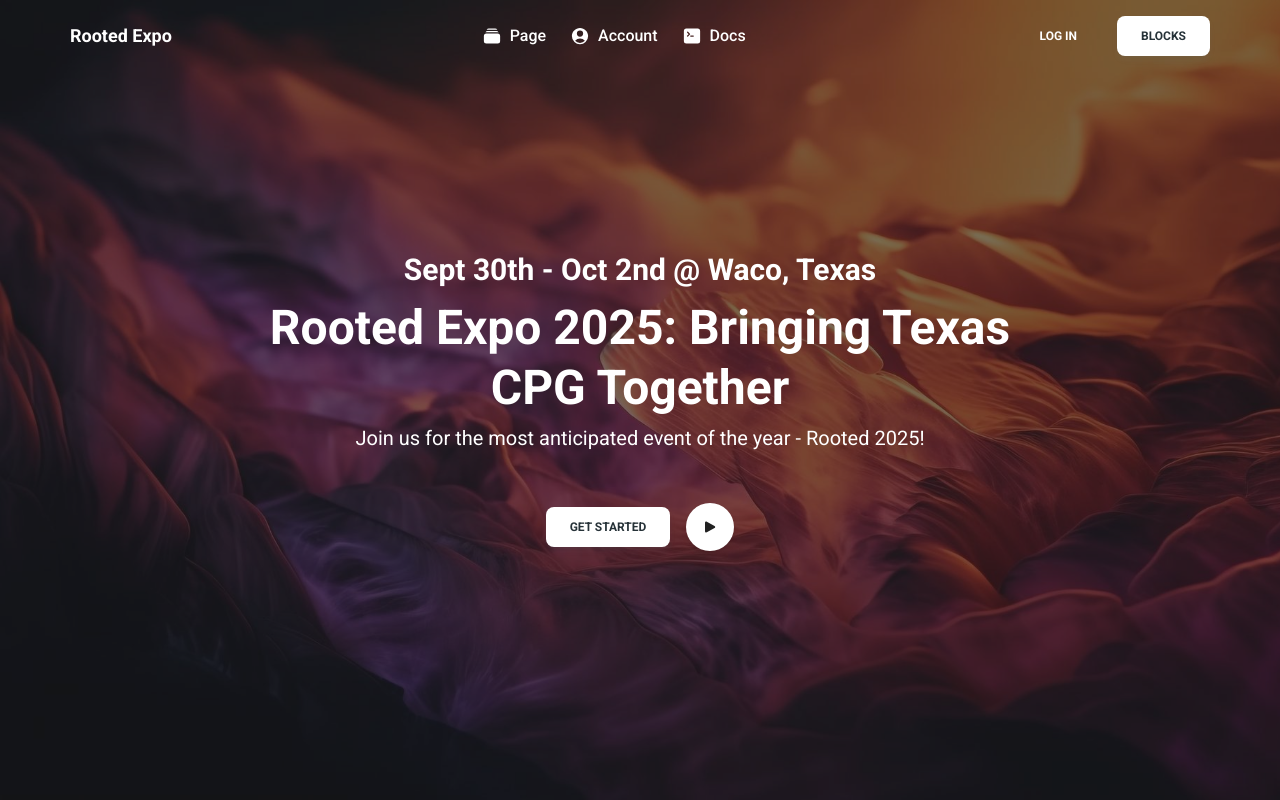
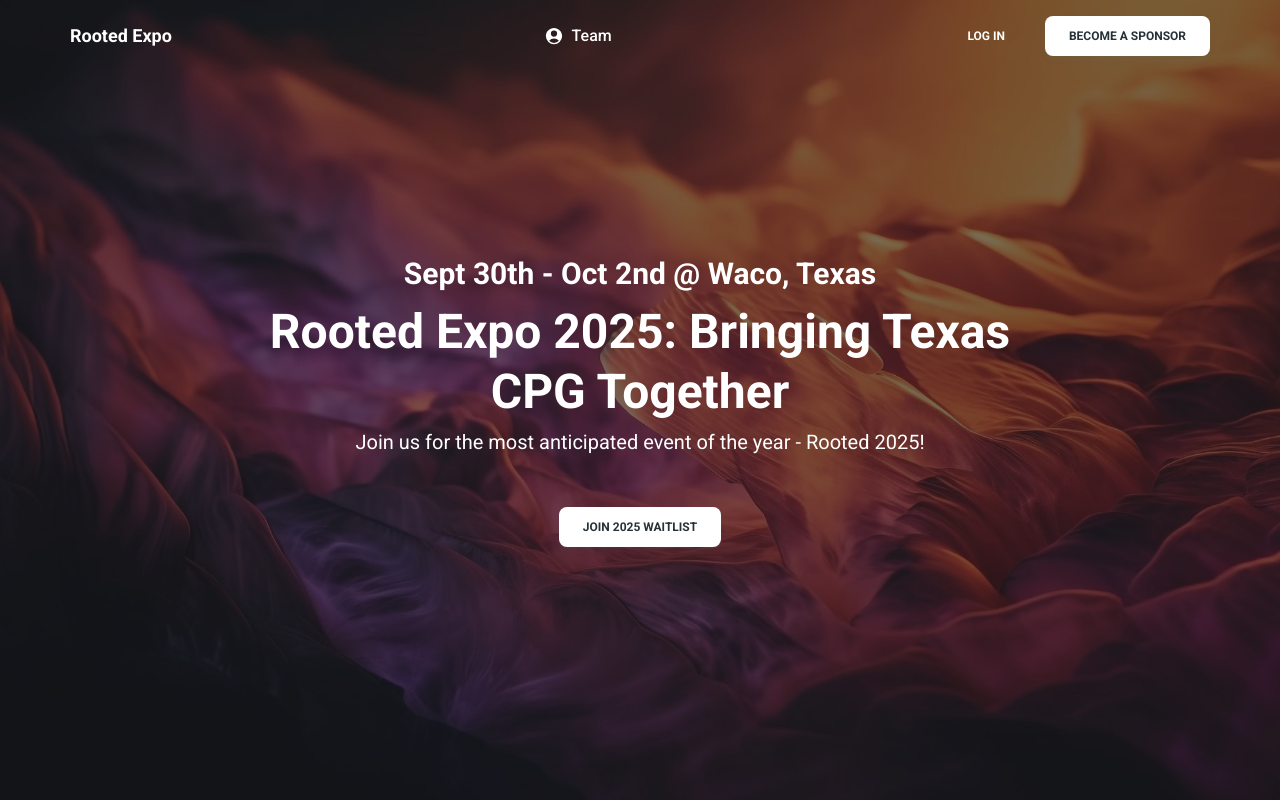
Before and after one commit to maxca17/rooted, a Next.js app: page / in a window 1280 px wide. Shown: the top 800 px of the page. Built offline with nearby package versions, Linux system fonts and the light colour scheme.

Commit message:
updates for hero and navbar

```diff
--- a/src/app/hero.tsx
+++ b/src/app/hero.tsx
@@ -9,26 +9,49 @@ function Hero() {
     <div className="absolute inset-0 h-full w-full bg-gray-900/60" />
     <div className="grid min-h-screen px-8">
       <div className="container relative z-10 my-auto mx-auto grid place-items-center text-center">
-        <Typography variant="h3" color="white" className="mb-2">
+        <Typography
+          variant="h3"
+          color="white"
+          className="mb-2"
+          placeholder="Hero Title"
+          onPointerEnterCapture={() => {}}
+          onPointerLeaveCapture={() => {}}
+        >
           Sept 30th - Oct 2nd @ Waco, Texas
         </Typography>
-        <Typography variant="h1" color="white" className="lg:max-w-3xl">
+        <Typography
+          variant="h1"
+          color="white"
+          className="lg:max-w-3xl"
+          placeholder="Hero Subtitle"
+          onPointerEnterCapture={() => {}}
+          onPointerLeaveCapture={() => {}}
+        >
           Rooted Expo 2025: Bringing Texas CPG Together
         </Typography>
         <Typography
           variant="lead"
           color="white"
           className="mt-1 mb-12 w-full md:max-w-full lg:max-w-2xl"
+          placeholder="Hero Description"
+          onPointerEnterCapture={() => {}}
+          onPointerLeaveCapture={() => {}}
         >
           Join us for the most anticipated event of the year - Rooted 2025!
         </Typography>
         <div className="flex items-center gap-4">
-          <Button variant="gradient" color="white">
-            Get started
+          <Button
+            variant="gradient"
+            color="white"
+            placeholder="Join Waitlist"
+            onPointerEnterCapture={() => {}}
+            onPointerLeaveCapture={() => {}}
+          >
+            Join 2025 Waitlist
           </Button>
-          <IconButton className="rounded-full bg-white p-6">
+          {/* <IconButton className="rounded-full bg-white p-6">
             <PlayIcon className="h-4 w-4 text-gray-900" />
-          </IconButton>
+          </IconButton> */}
         </div>
       </div>
     </div>
--- a/src/components/navbar.tsx
+++ b/src/components/navbar.tsx
@@ -29,6 +29,9 @@ function NavItem({ children, href }: NavItemProps) {
         target={href ? "_blank" : "_self"}
         variant="paragraph"
         className="flex items-center gap-2 font-medium"
+        placeholder="NavItem Placeholder"
+        onPointerEnterCapture={() => {}}
+        onPointerLeaveCapture={() => {}}
       >
         {children}
       </Typography>
@@ -37,19 +40,19 @@ function NavItem({ children, href }: NavItemProps) {
 }
 
 const NAV_MENU = [
+  // {
+  //   name: "Page",
+  //   icon: RectangleStackIcon,
+  // },
   {
-    name: "Page",
-    icon: RectangleStackIcon,
-  },
-  {
-    name: "Account",
+    name: "Team",
     icon: UserCircleIcon,
   },
-  {
-    name: "Docs",
-    icon: CommandLineIcon,
-    href: "https://www.material-tailwind.com/docs/react/installation",
-  },
+ // {
+   // name: "Docs",
+    //icon: CommandLineIcon,
+    //href: "https://www.material-tailwind.com/docs/react/installation",
+ // },
 ];
 
 export function Navbar() {
@@ -86,11 +89,17 @@ export function Navbar() {
       blurred={false}
       color={isScrolling ? "white" : "transparent"}
       className="fixed top-0 z-50 border-0"
+      placeholder="Navbar Placeholder"
+      onPointerEnterCapture={() => {}}
+      onPointerLeaveCapture={() => {}}
     >
       <div className="container mx-auto flex items-center justify-between">
         <Typography
           color={isScrolling ? "blue-gray" : "white"}
           className="text-lg font-bold"
+          placeholder="Rooted Expo Placeholder"
+          onPointerEnterCapture={() => {}}
+          onPointerLeaveCapture={() => {}}
         >
           Rooted Expo
         </Typography>
@@ -99,19 +108,19 @@ export function Navbar() {
             isScrolling ? "text-gray-900" : "text-white"
           }`}
         >
-          {NAV_MENU.map(({ name, icon: Icon, href }) => (
-            <NavItem key={name} href={href}>
+          {NAV_MENU.map(({ name, icon: Icon }) => (
+            <NavItem key={name}>
               <Icon className="h-5 w-5" />
               <span>{name}</span>
             </NavItem>
           ))}
         </ul>
         <div className="hidden items-center gap-4 lg:flex">
-          <Button color={isScrolling ? "gray" : "white"} variant="text">
+          <Button color={isScrolling ? "gray" : "white"} variant="text" placeholder="Log in Placeholder" onPointerEnterCapture={() => {}} onPointerLeaveCapture={() => {}}>
             Log in
           </Button>
           <a href="https://www.material-tailwind.com/blocks" target="_blank">
-            <Button color={isScrolling ? "gray" : "white"}>blocks</Button>
+            <Button color={isScrolling ? "gray" : "white"} placeholder="Become a Sponsor Placeholder" onPointerEnterCapture={() => {}} onPointerLeaveCapture={() => {}}>Become a Sponsor</Button>
           </a>
         </div>
         <IconButton
@@ -119,6 +128,9 @@ export function Navbar() {
           color={isScrolling ? "gray" : "white"}
           onClick={handleOpen}
           className="ml-auto inline-block lg:hidden"
+          placeholder="Toggle Menu Placeholder"
+          onPointerEnterCapture={() => {}}
+          onPointerLeaveCapture={() => {}}
         >
           {open ? (
             <XMarkIcon strokeWidth={2} className="h-6 w-6" />
@@ -130,17 +142,17 @@ export function Navbar() {
       <Collapse open={open}>
         <div className="container mx-auto mt-4 rounded-lg bg-white px-6 py-5">
           <ul className="flex flex-col gap-4 text-gray-900">
-            {NAV_MENU.map(({ name, icon: Icon, href }) => (
-              <NavItem key={name} href={href}>
+            {NAV_MENU.map(({ name, icon: Icon }) => (
+              <NavItem key={name}>
                 <Icon className="h-5 w-5" />
                 {name}
               </NavItem>
             ))}
           </ul>
           <div className="mt-6 flex items-center gap-4">
-            <Button variant="text">Log in</Button>
+            <Button variant="text" placeholder="Log in Placeholder" onPointerEnterCapture={() => {}} onPointerLeaveCapture={() => {}}>Log in</Button>
             <a href="https://www.materila-tailwind.com/blocks" target="_blank">
-              <Button color="gray">blocks</Button>
+              <Button color="gray" placeholder="blocks Placeholder" onPointerEnterCapture={() => {}} onPointerLeaveCapture={() => {}}>blocks</Button>
             </a>
           </div>
         </div>
```
Also changed, not shown: 1 other file (tests, documents, lock files or other folders).
